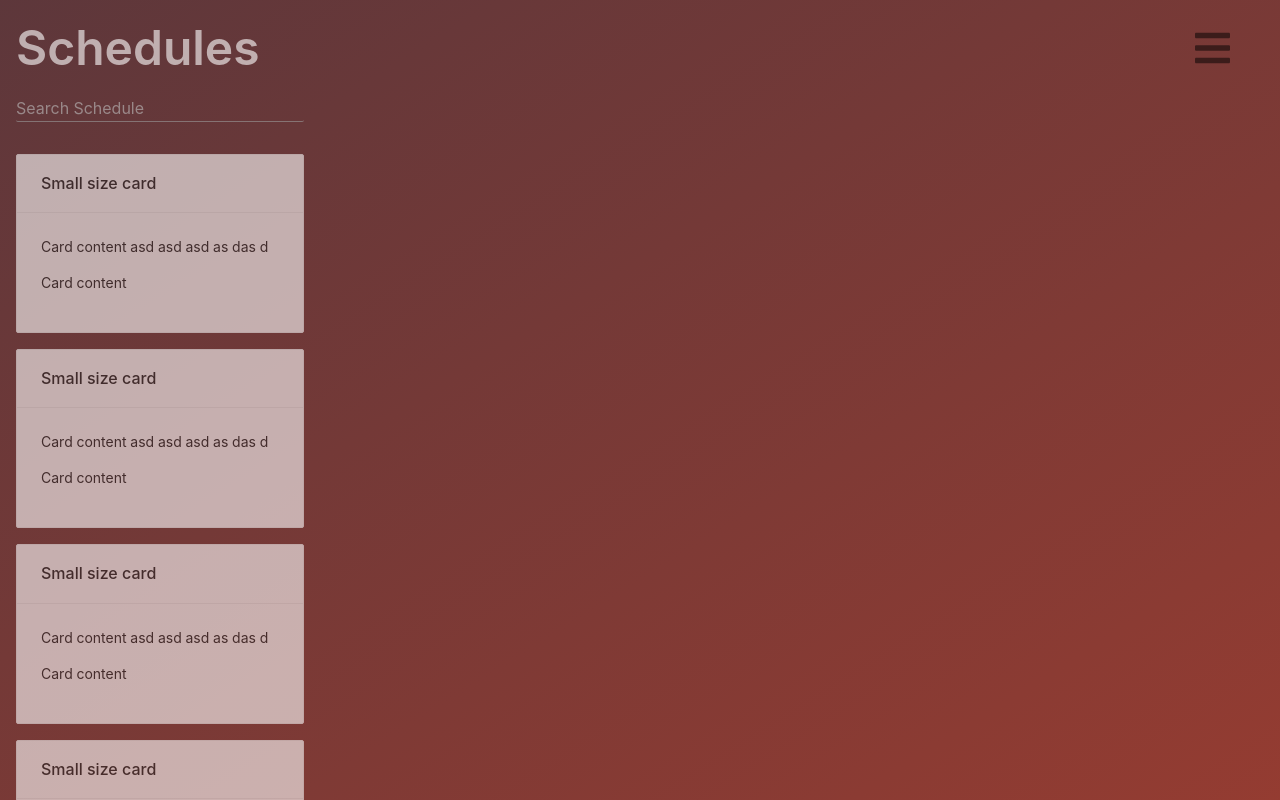
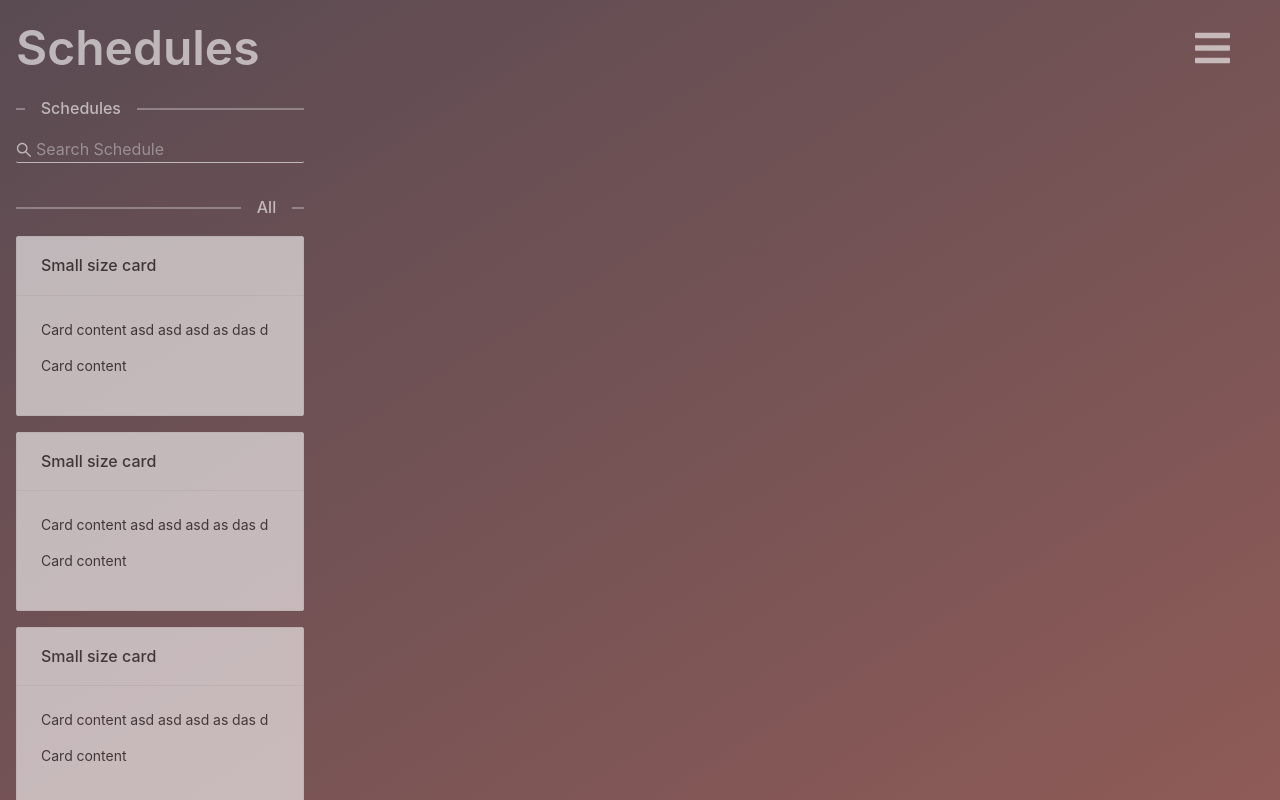
Before and after one commit to TelmoAlexandre/blue_prism_2021, a React (Create React App) app: page / in a window 1280 px wide. Built offline with nearby package versions, Linux system fonts and the light colour scheme.

Commit message:
Changed ant design color for certain components.

```diff
--- a/src/components/ScheduleCardsSider/ScheduleSearch/index.tsx
+++ b/src/components/ScheduleCardsSider/ScheduleSearch/index.tsx
@@ -2,6 +2,7 @@ import { Input } from "antd";
 import Search from "antd/lib/input/Search";
 import React, { ChangeEvent, ChangeEventHandler } from "react";
 import styles from "./styles.module.scss";
+import { SearchOutlined } from "@ant-design/icons";
 
 interface IProps {}
 
@@ -14,9 +15,10 @@ export default function ScheduleSearch({}: IProps) {
   return (
     <div className={styles.container}>
       <Input
-        size="large"
         className={styles.input}
         placeholder="Search Schedule"
+        prefix={<SearchOutlined style={{ color: "white" }} />}
+        size="large"
         onChange={onSearch}
         bordered={false}
         allowClear
--- a/src/components/ScheduleCardsSider/ScheduleSearch/styles.module.scss
+++ b/src/components/ScheduleCardsSider/ScheduleSearch/styles.module.scss
@@ -1,10 +1,9 @@
 .container {
-  padding: 1rem 0;
-
   .input {
     width: 80%;
-    border-bottom: 1px solid #9c9c9c;
+    border-bottom: 1px solid white;
     padding: 0;
+    color: white;
   }
 }
 
--- a/src/components/ScheduleCardsSider/index.tsx
+++ b/src/components/ScheduleCardsSider/index.tsx
@@ -1,3 +1,4 @@
+import { Divider } from "antd";
 import React from "react";
 import ScheduleCardsList from "./ScheduleCardsList";
 import ScheduleSearch from "./ScheduleSearch";
@@ -8,7 +9,9 @@ interface IProps {}
 export default function ScheduleCardsSider({}: IProps) {
   return (
     <div className={styles.container}>
+      <Divider orientation="left">Schedules</Divider>
       <ScheduleSearch />
+      <Divider orientation="right">All</Divider>
       <ScheduleCardsList />
     </div>
   );
--- a/src/index.scss
+++ b/src/index.scss
@@ -7,7 +7,7 @@ body {
   -moz-osx-font-smoothing: grayscale;
   overflow: hidden;
   transition: $transitionLength;
-  background: linear-gradient(to bottom right, #002f4b, #dc4225);
+  background: linear-gradient(to bottom right, #002f4b, #d3705d);
   background-size: 400% 400%;
   animation: gradient 30s ease infinite;
   opacity: 0.6;
@@ -32,3 +32,12 @@ body {
     background-position: 0% 50%;
   }
 }
+
+// Custom style and colors for ant components
+
+.ant-divider,
+.ant-input,
+path {
+  color: white !important;
+  border-top-color: white !important;
+}
--- a/src/pages/Scheduler/index.tsx
+++ b/src/pages/Scheduler/index.tsx
@@ -3,7 +3,7 @@ import Sider from "antd/lib/layout/Sider";
 import React from "react";
 import ScheduleCardsSider from "../../components/ScheduleCardsSider";
 import ScheduleLogsContent from "../../components/ScheduleLogsContent";
-import CustomHeader from "./PageHeader";
+import CustomHeader from "../../shared/CustomHeader";
 import styles from "./styles.module.scss";
 
 interface IProps {}
```
Also changed, not shown: src/shared/CustomHeader/index.tsx (renamed from src/pages/Scheduler/PageHeader/index.tsx), src/shared/CustomHeader/styles.module.scss (renamed from src/pages/Scheduler/PageHeader/styles.module.scss).
